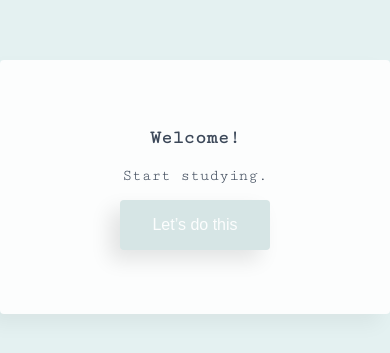
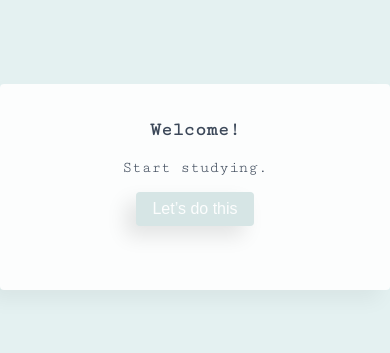
Before and after one commit to WilliamPerezBeltran/spelling, a React app in the folder client/: page / in a window 390 px wide. Shown: the part 235-588 px from the top of the page. Built offline with nearby package versions, Linux system fonts and the light colour scheme; no server answers.

Commit message:
Add responsive styles.

```diff
--- a/client/src/components/activity/Activity.module.sass
+++ b/client/src/components/activity/Activity.module.sass
@@ -5,10 +5,16 @@
   position: relative
 
 .inputContainer
-  margin: 3rem 0 1rem
+  margin: 1rem 0
+
+  @include desktop
+    margin: 3rem 0 1rem
 
 .lettersContainer
-  margin-bottom: 4rem
+  margin-bottom: 2rem
+
+  @include desktop
+    margin-bottom: 4rem
 
 .speakContainer
   position: absolute
--- a/client/src/components/button/Button.module.sass
+++ b/client/src/components/button/Button.module.sass
@@ -9,8 +9,11 @@
   cursor: pointer
   font-size: 1rem
   outline: none
-  padding: 1rem 2rem
+  padding: 0.5rem 1rem
   transition: all 0.3s $easeInOut
+
+  @include desktop
+    padding: 1rem 2rem
 
   &:hover
     background: lighten($primaryColor, 10%)
--- a/client/src/components/input/Input.module.sass
+++ b/client/src/components/input/Input.module.sass
@@ -1,8 +1,12 @@
 @import "../../styles/variables"
 
 .container
-  margin-right: 0.25rem
+  display: inline-block
+  margin: 0 1px 3px 0
   position: relative
+
+  @include desktop
+    margin: 0 0.25rem 0.25rem 0
 
   &::after
     position: absolute
@@ -23,7 +27,7 @@
   font-size: 1rem
   line-height: 2rem
   outline: 0
-  padding: 0.5rem
+  padding: 0
   text-align: center
   text-transform: capitalize
   width: 2rem
@@ -31,6 +35,9 @@
   &:focus
     border-color: $outlineColor
     box-shadow: 0 0 2px transparentize($outlineColor, 0.4)
+
+  @include desktop
+    padding: 0.5rem
 
 .inputError
   border-color: $borderColorError
--- a/client/src/components/lesson/Lesson.module.sass
+++ b/client/src/components/lesson/Lesson.module.sass
@@ -7,5 +7,8 @@
   margin: 0 auto
   max-width: 640px
   width: 100%
-  padding-top: 3rem
+  padding-top: 1rem
   text-align: center
+
+  @include desktop
+    padding-top: 3rem
--- a/client/src/components/letter/Letter.module.sass
+++ b/client/src/components/letter/Letter.module.sass
@@ -8,9 +8,12 @@
   color: $white
   cursor: pointer
   display: inline-block
-  margin-right: 0.25rem
-  padding: 0.5rem
+  margin: 0 1px 3px 0
   transition: all 0.3s $easeInOut
+
+  @include desktop
+    padding: 0.5rem
+    margin: 0 0.25rem 0.25rem 0
 
 .containerUnavailable
   composes: container
--- a/client/src/styles/variables.sass
+++ b/client/src/styles/variables.sass
@@ -15,3 +15,14 @@ $gray: hsl(204, 31%, 83%)
 $white: hsl(178, 35%, 99%)
 
 $easeInOut: cubic-bezier(0.645, 0.045, 0.355, 1)
+
+$tabletWidth: 768px
+$desktopWidth: 1024px
+
+@mixin tablet
+  @media (min-width: #{$tabletWidth}) and (max-width: #{$desktopWidth - 1px})
+    @content
+
+@mixin desktop
+  @media (min-width: #{$desktopWidth})
+    @content
```
